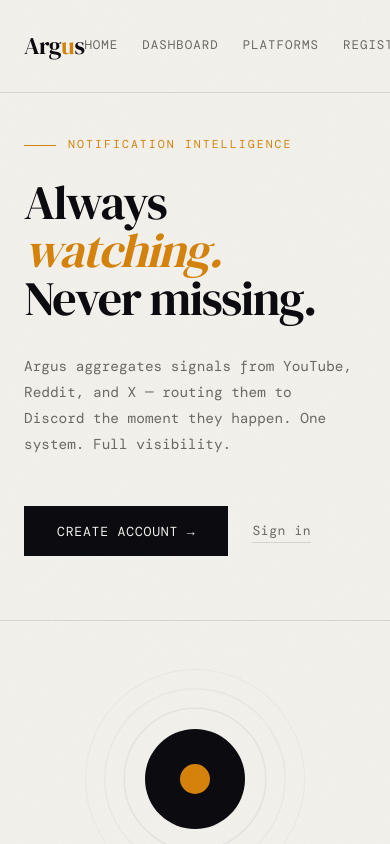
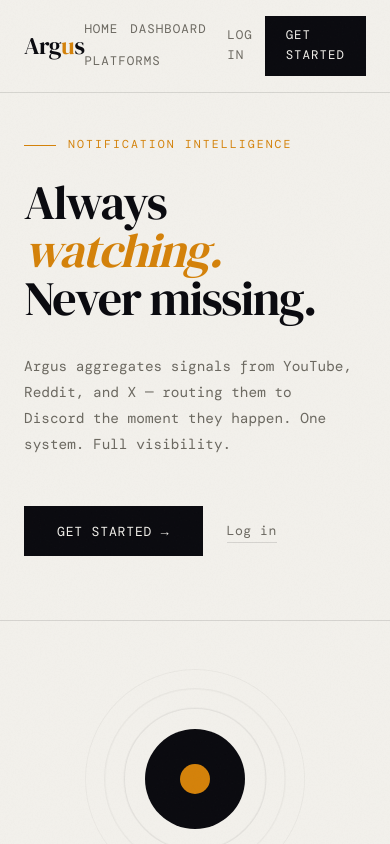
Before and after one commit to hjo3-cse40/Argus, a Next.js app in the folder frontend/: page /landing in a window 390 px wide. Shown: the top 844 px of the page. Built offline with nearby package versions, Linux system fonts and the light colour scheme; a web font is replaced by a local one.

Commit message:
modified landing

```diff
--- a/frontend/app/landing/landing.css
+++ b/frontend/app/landing/landing.css
@@ -59,10 +59,18 @@
 
 .nav-logo span { color: var(--amber); }
 
-.nav-links {
+.nav-center {
   display: flex;
   align-items: center;
   gap: 1.5rem;
+  margin-left: auto;
+  margin-right: 1.75rem;
+}
+
+.nav-actions {
+  display: flex;
+  align-items: center;
+  gap: 1rem;
 }
 
 .nav-link {
@@ -79,7 +87,6 @@
 .nav-cta {
   display: inline-flex;
   align-items: center;
-  gap: 0.5rem;
   padding: 0.55rem 1.25rem;
   background: var(--ink);
   color: var(--paper);
@@ -397,7 +404,19 @@
 
 /* RESPONSIVE */
 @media (max-width: 900px) {
-  .nav { padding: 1rem 1.5rem; }
+  .nav {
+    padding: 1rem 1.5rem;
+    justify-content: space-between;
+  }
+  .nav-center {
+    flex-wrap: wrap;
+    gap: 0.75rem;
+    margin-right: 0.75rem;
+  }
+  .nav-actions {
+    gap: 0.75rem;
+    margin-left: 0;
+  }
   .hero { grid-template-columns: 1fr; }
   .hero-left { padding: 4rem 1.5rem; border-right: none; border-bottom: 1px solid var(--line); }
   .hero-right { padding: 3rem 1.5rem; }
--- a/frontend/app/landing/page.tsx
+++ b/frontend/app/landing/page.tsx
@@ -10,14 +10,14 @@
         <Link href="/landing" className="nav-logo">
           Arg<span>u</span>s
         </Link>
-        <div className="nav-links">
+        <div className="nav-center">
           <Link href="/landing" className="nav-link">Home</Link>
           <Link href="/dashboard" className="nav-link">Dashboard</Link>
           <Link href="/platforms" className="nav-link">Platforms</Link>
-          <Link href="/register" className="nav-link">Register</Link>
-          <Link href="/login" className="nav-cta">
-            <span>Sign in →</span>
-          </Link>
+        </div>
+        <div className="nav-actions">
+          <Link href="/login" className="nav-link">Log in</Link>
+          <Link href="/register" className="nav-cta">Get started</Link>
         </div>
       </nav>
 
@@ -37,9 +37,9 @@
             </p>
             <div className="hero-actions">
               <Link href="/register" className="btn-primary">
-                <span>Create account →</span>
+                <span>Get started →</span>
               </Link>
-              <Link href="/login" className="btn-ghost">Sign in</Link>
+              <Link href="/login" className="btn-ghost">Log in</Link>
             </div>
           </div>
 
@@ -104,14 +104,14 @@
             your <em>sources.</em>
           </h2>
           <Link href="/register" className="btn-amber">
-            Create account →
+            Get started →
           </Link>
         </div>
       </main>
 
       <footer>
         <span>© 2024 Argus</span>
-        <Link href="/login">Sign in</Link>
+        <Link href="/login">Log in</Link>
       </footer>
     </div>
   );
--- a/frontend/components/AppTopNav.tsx
+++ b/frontend/components/AppTopNav.tsx
@@ -8,7 +8,7 @@
       <Link href="/landing" className="app-topnav-logo">
         Arg<span>u</span>s
       </Link>
-      <div className="app-topnav-links">
+      <div className="app-topnav-center">
         <Link href="/landing" className="app-topnav-link">
           Home
         </Link>
@@ -18,11 +18,13 @@
         <Link href="/platforms" className="app-topnav-link">
           Platforms
         </Link>
-        <Link href="/register" className="app-topnav-link">
-          Register
+      </div>
+      <div className="app-topnav-actions">
+        <Link href="/login" className="app-topnav-link">
+          Log in
         </Link>
-        <Link href="/login" className="app-topnav-cta">
-          <span>Sign in →</span>
+        <Link href="/register" className="app-topnav-cta">
+          <span>Get started</span>
         </Link>
       </div>
     </nav>
```
Also changed, not shown: frontend/app/app-shell.css (+18 -3 lines).
